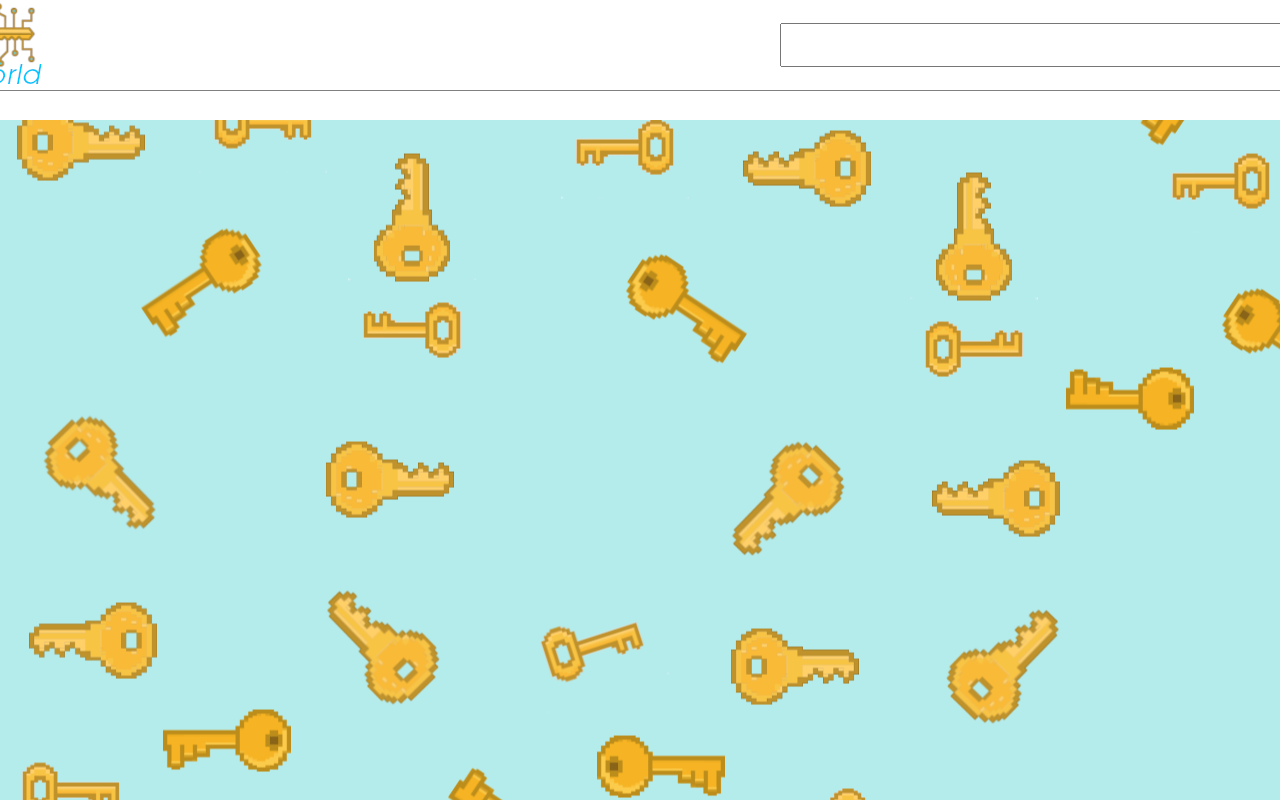
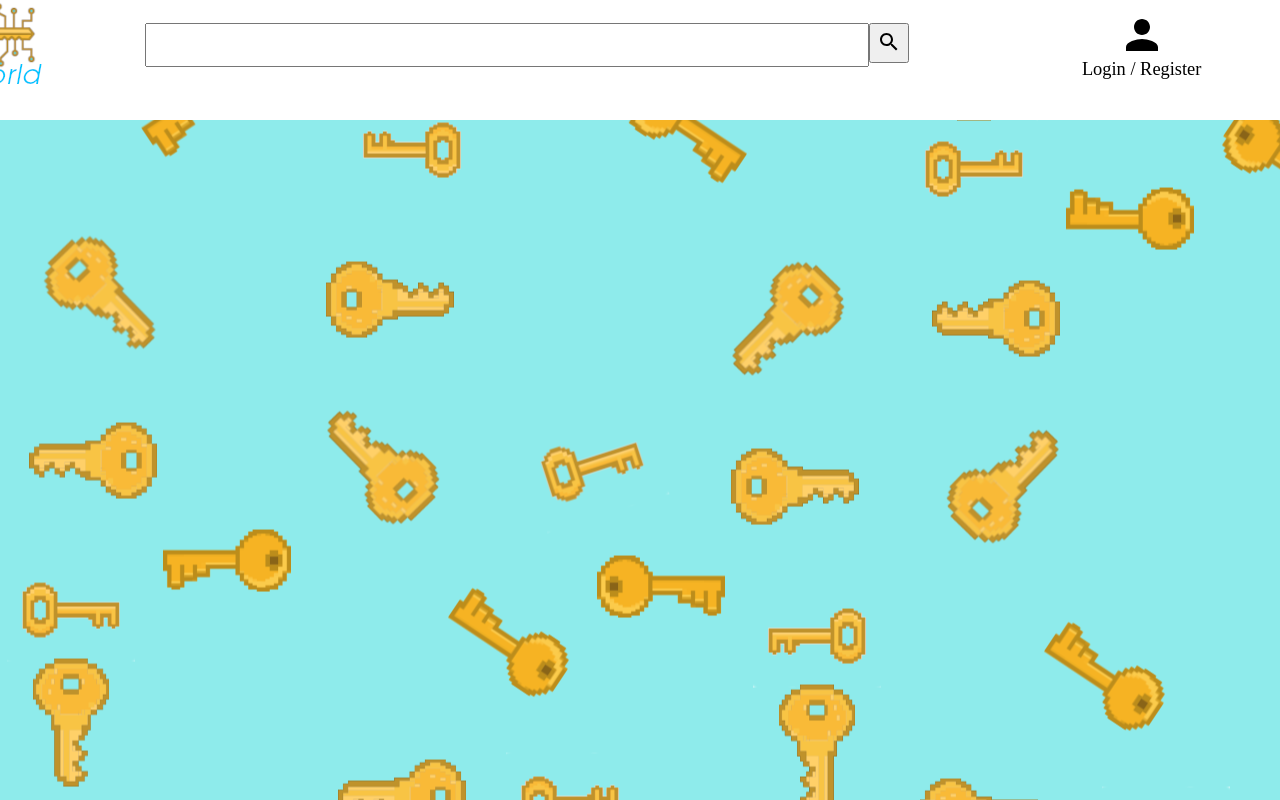
Before and after one commit to gszp1/LicenKey-Online-licence-key-store-application, a React (Vite) app in the folder frontend/: page / in a window 1280 px wide. Shown: the top 800 px of the page. Built offline with nearby package versions, Linux system fonts and the light colour scheme.

Commit message:
Adds navbar buttons styling.

```diff
--- a/frontend/src/components/NavigationBar/NavigationBarTop.jsx
+++ b/frontend/src/components/NavigationBar/NavigationBarTop.jsx
@@ -1,4 +1,7 @@
 import styles from "@/components/NavigationBar/NavigationBarTop.module.css"
+import SearchIcon from '@mui/icons-material/Search';
+import PersonIcon from '@mui/icons-material/Person';
+import ShoppingCartIcon from '@mui/icons-material/ShoppingCart';
 
 const NavigationBarTop = () => {
     return (
@@ -10,7 +13,15 @@ const NavigationBarTop = () => {
                 />
                 <div className={styles.search_bar}>
                     <input/>
-                    <button></button>
+                    <button> <SearchIcon/> </button>
+                </div>
+                <div className={styles.account_button}>
+                    <PersonIcon sx={{fontSize: '3rem'}}/>
+                    <p>Login / Register</p>
+                </div>
+                <div className={styles.shopping_cart_button}>
+                    <ShoppingCartIcon sx={{fontSize: '3rem'}}/>
+                    <p>Shopping Cart</p>
                 </div>
             </div>
             <div className={styles.bottom_section}></div>
--- a/frontend/src/components/NavigationBar/NavigationBarTop.module.css
+++ b/frontend/src/components/NavigationBar/NavigationBarTop.module.css
@@ -10,7 +10,6 @@
     justify-content: space-between;
     align-items: center;;
     height: 90px;
-    border-bottom: 1px gray solid;
 }
 
 .bottom_section {
@@ -19,8 +18,8 @@
 
 .top_section, .bottom_section {
     padding-left: 20px;
-    padding-right: 20px;
-    width: calc(100% - 40px);
+    padding-right: 60px;
+    width: calc(100% - 80px);
     display: flex;
     flex-direction: row;
 }
@@ -47,3 +46,35 @@
     width: 40px;
     height: 40px;
 }
+
+.account_button {
+    width: 200px;
+}
+
+.shopping_cart_button {
+    width: 200px;
+}
+
+.account_button, .shopping_cart_button {
+    display: flex;
+    flex-direction: column;
+    align-items: center;
+    justify-content: center;
+    height: 70px;
+    font-size: 1.15rem;
+    border: 1px white solid;
+}
+
+.account_button:hover, .shopping_cart_button:hover {
+    background-color: whitesmoke;
+    scale: 1.05;
+    transition: ease-in-out 0.3s;
+    border: 1px white solid;
+    border-radius: 10px;
+}
+
+.account_button:active, .shopping_cart_button:active {
+    background-color: rgb(247, 186, 72);
+    color: white;
+    transition: ease-in-out 0.1s;
+}
```
